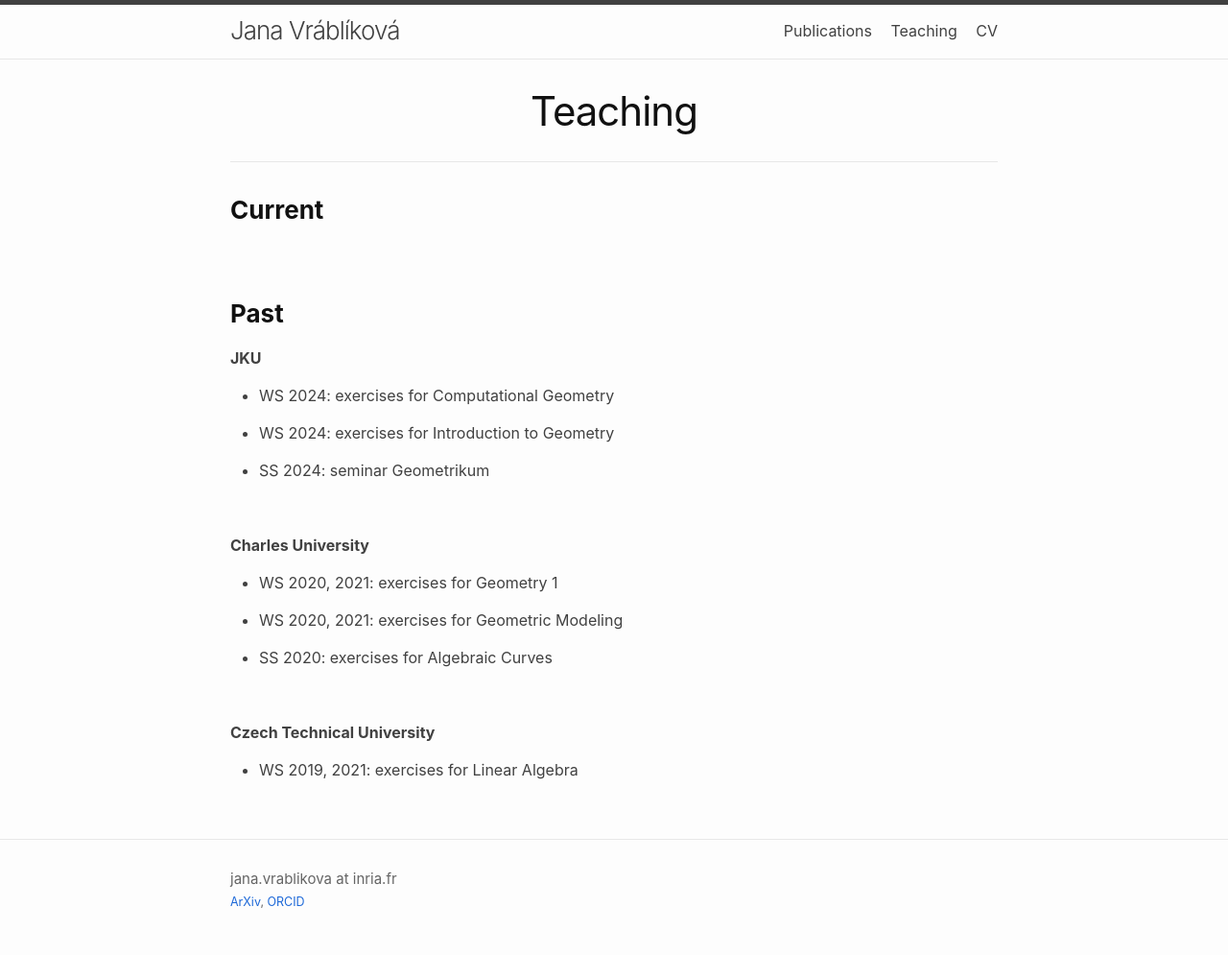
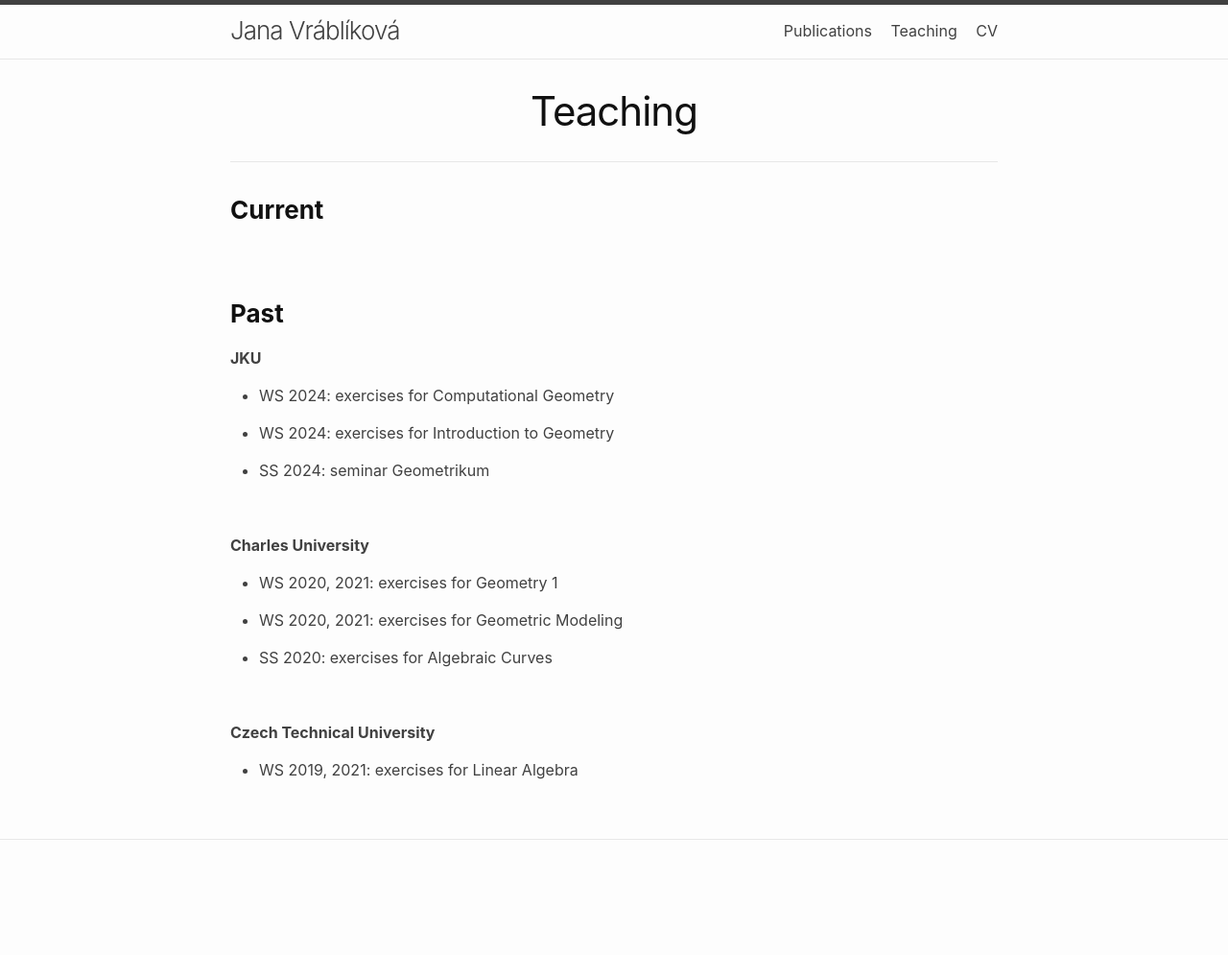
Before and after one commit to JanaVrablikova/janavrablikova.github.io, a Jekyll site: the page built from 02teaching.markdown, in a window 1280 px wide. Shown: the whole page at 96% size. Built offline with Jekyll 4.4.1, drawn with Linux system fonts in a browser that asks for light colours; nearby versions of some CDN libraries; after the commit the page ends 965 px from its top, so only the background shows below that.

Commit message:
Update footer.html

```diff
--- a/_includes/footer.html
+++ b/_includes/footer.html
@@ -7,8 +7,8 @@
 
     <div class="footer-col-wrapper">
       <div class="footer-col">
-      jana.vrablikova at inria.fr</a></small><br>
-      <small> <a href="http://arxiv.org/a/vrablikova_j_1">ArXiv</a>, <a href="https://orcid.org/0000-0002-3008-9275">ORCID</a></small>
+      <!--jana.vrablikova at inria.fr</a></small><br>
+      <small> <a href="http://arxiv.org/a/vrablikova_j_1">ArXiv</a>, <a href="https://orcid.org/0000-0002-3008-9275">ORCID</a></small>-->
       </div>
       <div class="footer-col">
         <p>{{ site.description | escape }}</p>
```
